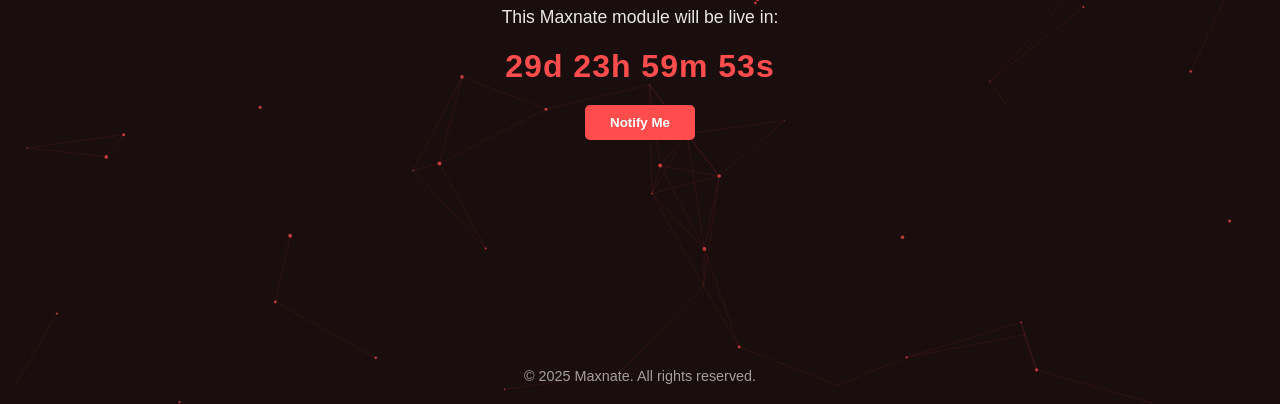
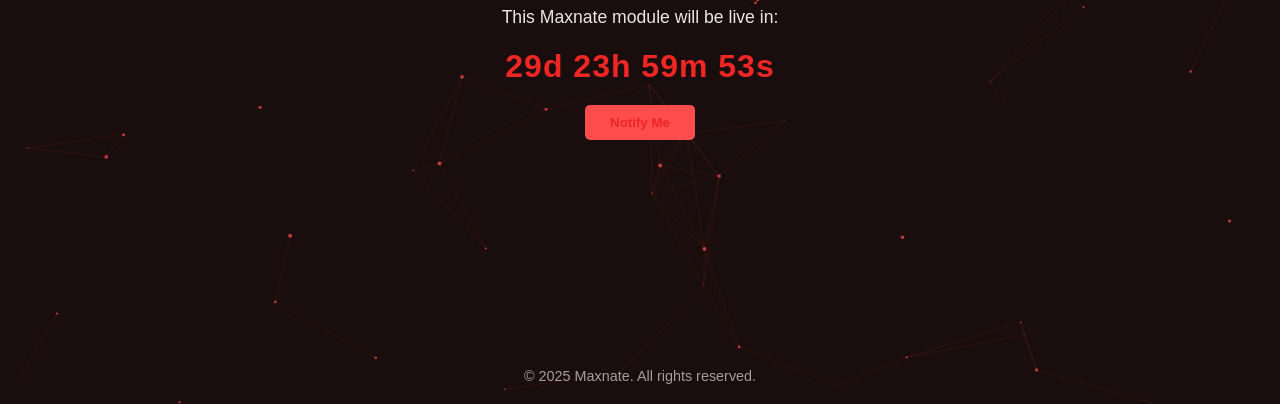
Before and after one commit to Maxnate-Africa/website, a plain HTML site: page clients/Comingsoon/coming.html in a window 1280 px wide. In both pictures the pointer is over the button "Notify Me". Shown: the part 396-800 px from the top of the page. Drawn offline with Linux system fonts and the light colour scheme.

Commit message:
Update coming.html

```diff
--- a/clients/Comingsoon/coming.html
+++ b/clients/Comingsoon/coming.html
@@ -60,7 +60,7 @@
       font-size: 2rem;
       font-weight: 600;
       letter-spacing: 1px;
-      color: #ff4d4d; /* reddish accent */
+      color: #ee2724; /* reddish accent */
     }
 
     .btn {
@@ -77,7 +77,7 @@
 
     .btn:hover {
       background: #ff4d4d;
-      color: #fff;
+      color: #ee2724;
     }
 
     footer {
```
